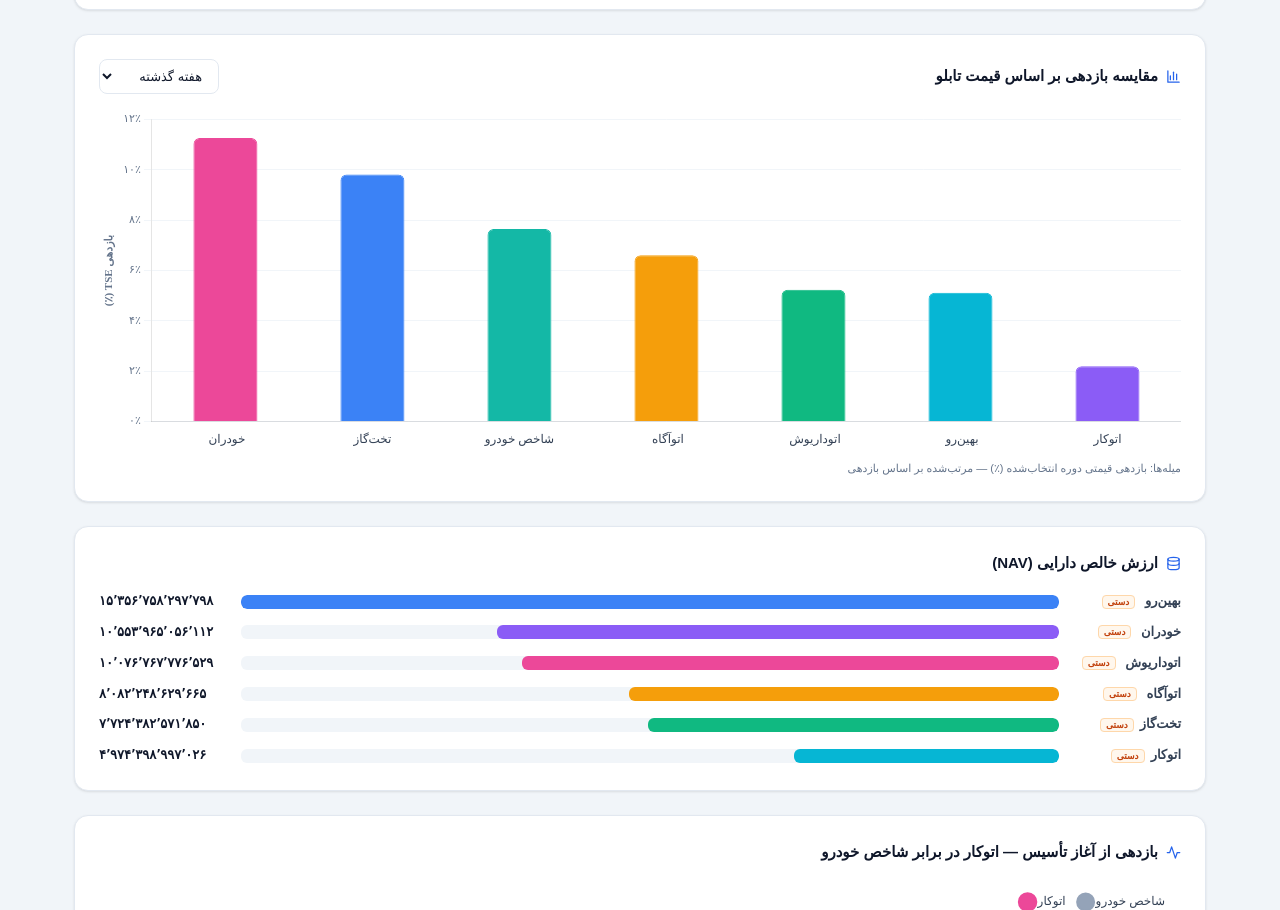
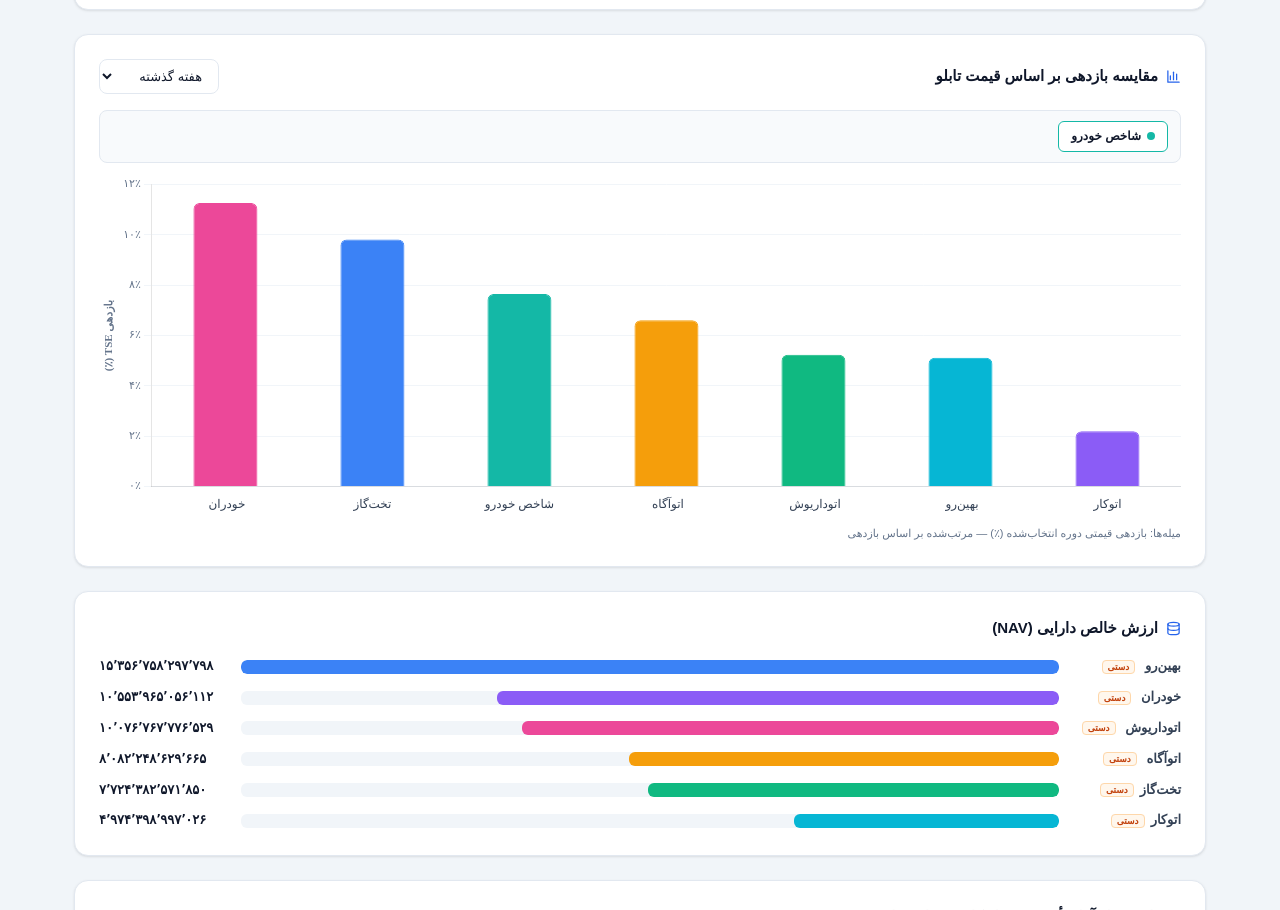
Before and after one commit to Palutina9/Automotive-ETF-funds, a plain HTML site: page index.html in a window 1280 px wide. Shown: the part 822-1732 px from the top of the page. Drawn offline with nearby package versions, Linux system fonts and the light colour scheme; a small style sheet from the web is missing.

Commit message:
Update index.html

```diff
--- a/index.html
+++ b/index.html
@@ -253,6 +253,7 @@
       </h2>
       <select class="period-select" id="tsePeriodSelect"></select>
     </div>
+    <div class="chart-filters" id="tseChartFilters"></div>
     <div class="chart-box"><canvas id="tseChart"></canvas></div>
     <div class="table-caption">میله‌ها: بازدهی قیمتی دوره انتخاب‌شده (٪) — مرتب‌شده بر اساس بازدهی</div>
   </section>
@@ -648,6 +649,8 @@ function renderNavList(state) {
 // ---------- Table (transposed: rows = بازار/شاخص/فands, columns = periods) ----------
 let sortState = { column: null, direction: 'desc' };
 let chartFilters = {};  // { "__MARKET__": true, "__INDEX__": true, "Khodran": true, ... }
+let tseChartFilters = {};  // ← NEW: independent filter state for the TSE chart
+
 
 function sortRows(rowKeys, state) {
   if (!sortState.column) return rowKeys;
@@ -757,6 +760,40 @@ function buildChartFilters(state) {
 let tseChartInstance = null;
 const TSE_PERIOD_KEYS = ["daily", "SIMPLE_WEEKLY", "SIMPLE_MONTHLY", "SIMPLE_MONTHLY3", "SIMPLE_MONTHLY6", "SIMPLE_YEARLY"];
 
+function buildTseChartFilters(state) {
+  const host = document.getElementById("tseChartFilters");
+  if (!host) return;
+
+  // TSE chart only has شاخص خودرو (no بازار data for TSE returns)
+  const entities = [
+    { key: "__INDEX__", name: "شاخص خودرو", color: "#14B8A6" },
+  ];
+
+  // Initialize filters (all checked by default)
+  if (Object.keys(tseChartFilters).length === 0) {
+    entities.forEach(e => { tseChartFilters[e.key] = true; });
+  }
+
+  host.innerHTML = entities.map(e => {
+    const isActive = tseChartFilters[e.key];
+    return '<label class="chart-filter-chip' + (isActive ? ' active' : '') + '" style="color:' + e.color + '">' +
+      '<span class="dot"></span>' +
+      '<span style="color: var(--ink)">' + e.name + '</span>' +
+      '</label>';
+  }).join("");
+
+  // Wire up click handlers
+  host.querySelectorAll('.chart-filter-chip').forEach((chip, i) => {
+    chip.addEventListener('click', function() {
+      const key = entities[i].key;
+      tseChartFilters[key] = !tseChartFilters[key];
+      // Re-render TSE chart with current period selection
+      const sel = document.getElementById("tsePeriodSelect");
+      renderTseChart(state, sel.value);
+    });
+  });
+}
+
 function renderTseChart(state, selectedKey) {
   const { funds, order } = state;
   const ctx = document.getElementById("tseChart");
@@ -773,6 +810,7 @@ function renderTseChart(state, selectedKey) {
       return { key: slug, name: FUND_NAMES_FA[slug] || slug, ret: ret, color: color };
     }),
   ]
+  .filter(e => tseChartFilters[e.key] !== false)
   .filter(e => e.ret !== null && isFinite(e.ret))
   .sort((a, b) => {
     const av = a.ret === null || !isFinite(a.ret) ? -Infinity : a.ret;
@@ -1027,6 +1065,7 @@ function renderForDate(dateKey) {
   renderTable(state);
   setupPeriodSelect(state);
   buildChartFilters(state);
+  buildTseChartFilters(state);
   renderCumulativeChart(state);
   setupTsePeriodSelect(state);
   document.getElementById("exportBtn").disabled = state.order.length === 0;
```
